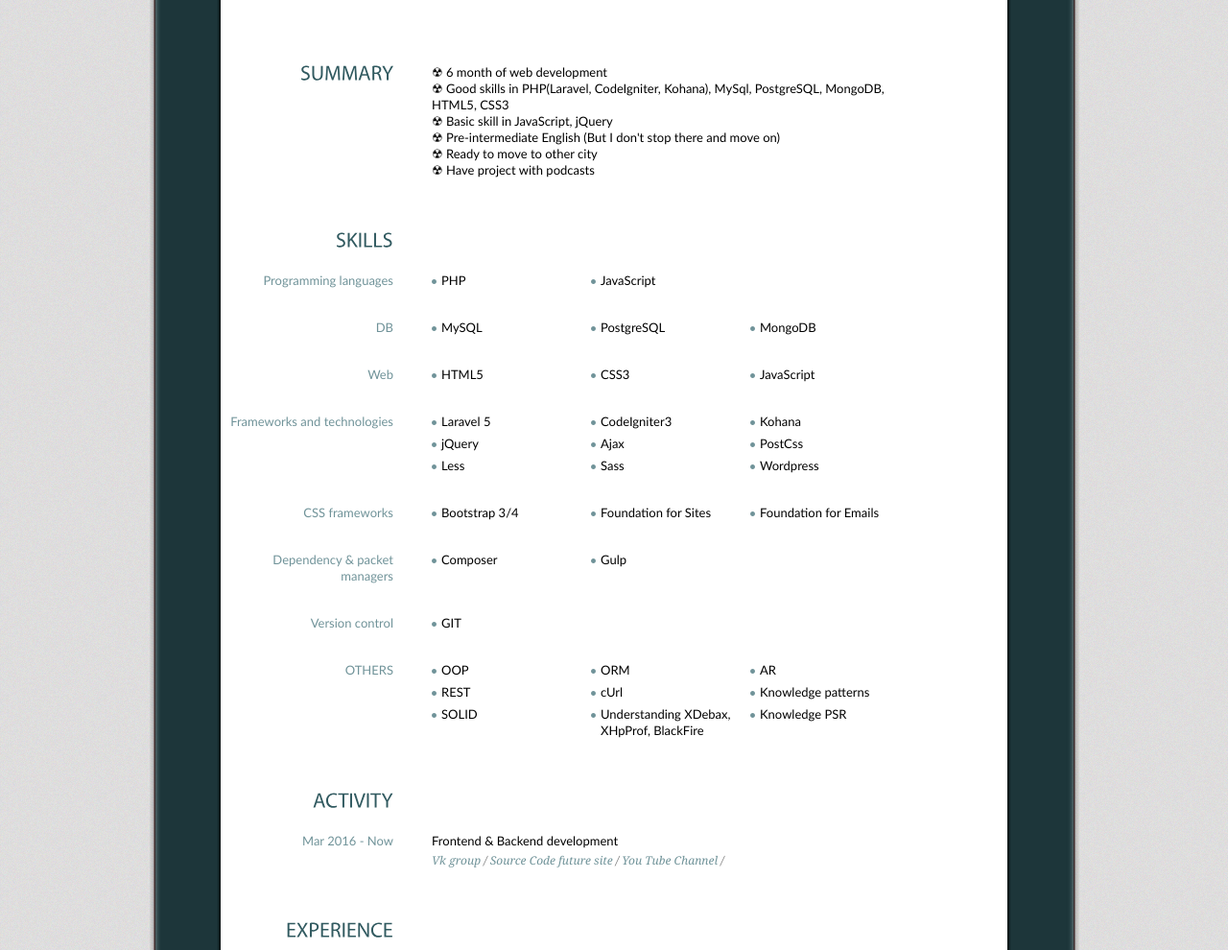
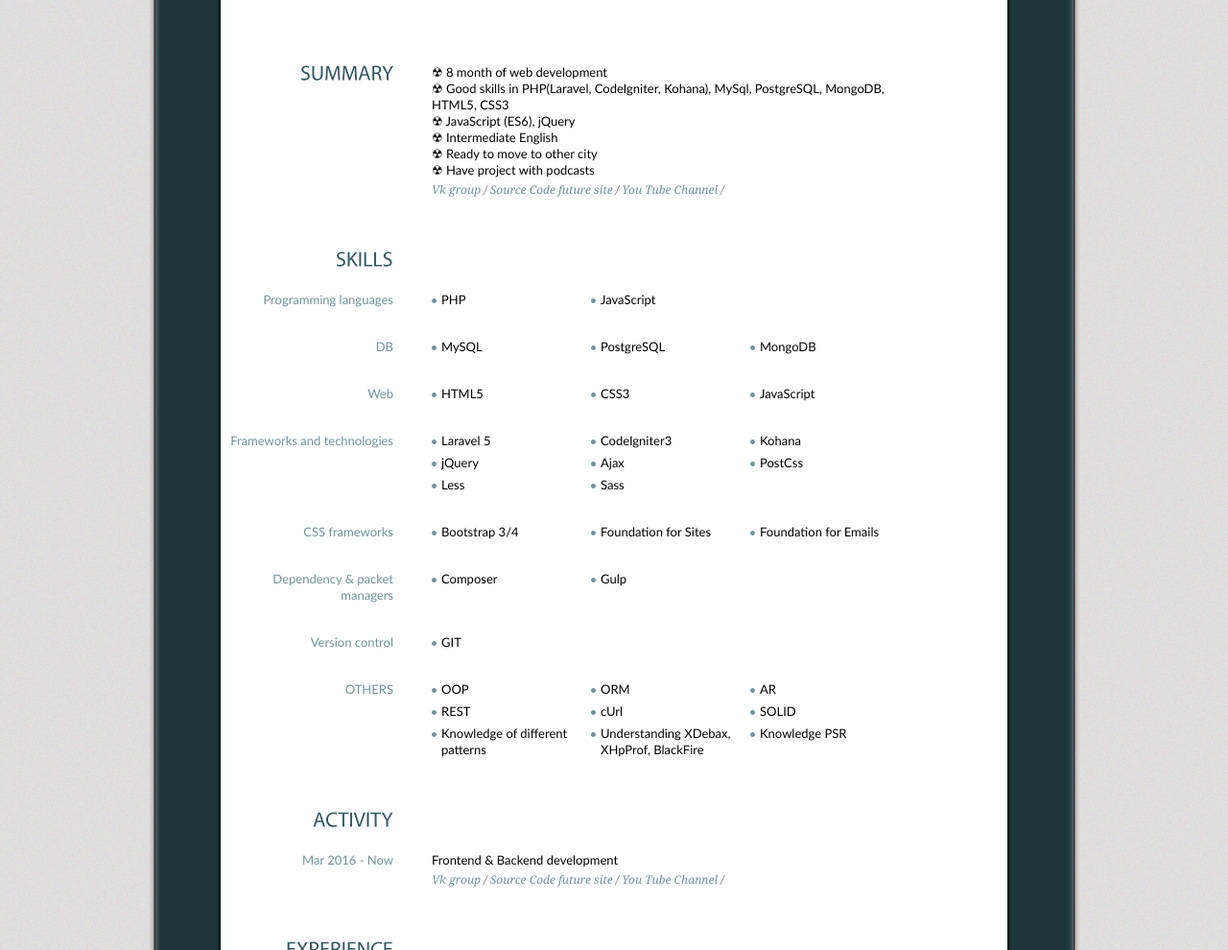
Before and after one commit to druny/danilenko.github.io, a plain HTML site: page index.html in a window 1280 px wide. Shown: the part 480-1470 px from the top of the page at 96% size. Drawn offline with Linux system fonts and the light colour scheme.

Commit message:
Edit info

```diff
--- a/index.html
+++ b/index.html
@@ -67,12 +67,35 @@
         <!-- Begin 1st Row -->
         <div class="entry">
           <h2>SUMMARY</h2>
-          <p>&#9762; 6 month of web development</p>
+          <p>&#9762; 8 month of web development</p>
           <p>&#9762; Good skills in PHP(Laravel, CodeIgniter, Kohana), MySql, PostgreSQL, MongoDB, HTML5, CSS3</p>
-          <p>&#9762; Basic skill in JavaScript, jQuery</p>
-          <p>&#9762; Pre-intermediate English (But I don't stop there and move on)</p>
+          <p>&#9762; JavaScript (ES6), jQuery</p>
+          <p>&#9762; Intermediate English </p>
           <p>&#9762; Ready to move to other city</p>
-          <p>&#9762; Have project with podcasts</p>
+          <p>
+		&#9762; Have project with podcasts
+		<em>
+			<a href="https://vk.com/frontend_and_backend">
+				Vk group
+			</a>
+
+			/
+
+			<a href="https://github.com/druny/fb">
+				Source Code future site
+			</a>
+
+			/
+
+			<a href="https://www.youtube.com/channel/UC-ntPRQLq246E5dqifBhfkw">
+				You Tube Channel
+			</a>
+
+			/
+
+			<a href=""></a>
+              </em>
+	</p>
         </div>
 
 
@@ -113,7 +136,6 @@
               <li>PostCss</li>
               <li>Less</li>
               <li>Sass</li>
-              <li>Wordpress</li>
             </ul>
           </div>
           <div class="content">
@@ -145,8 +167,8 @@
               <li>AR</li>
               <li>REST</li>
               <li>cUrl</li>
-              <li>Knowledge patterns</li>
-              <li>SOLID</li>
+	      <li>SOLID</li>
+              <li>Knowledge of different patterns</li>
               <li>Understanding XDebax, XHpProf, BlackFire</li>
               <li>Knowledge PSR</li>
             </ul>
```
